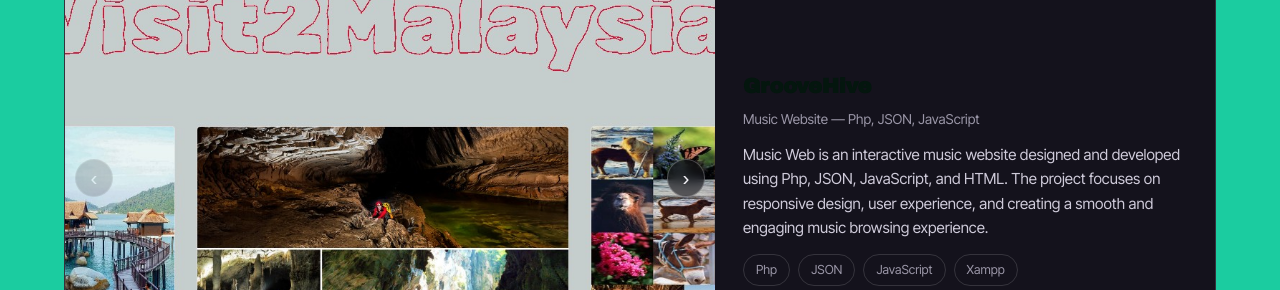
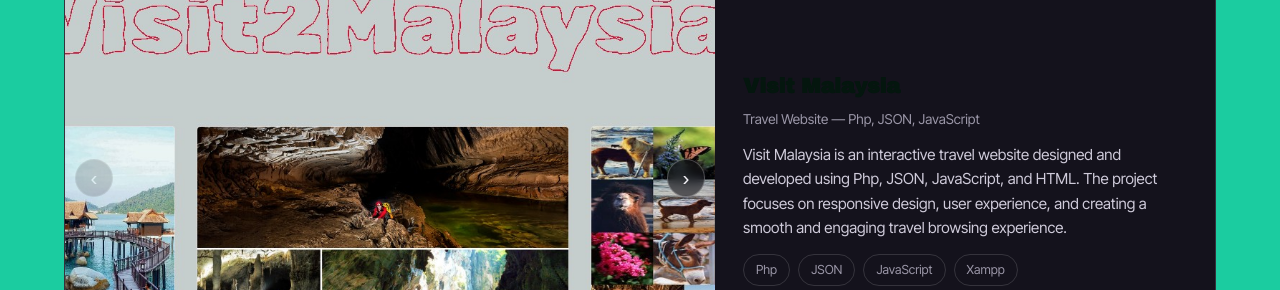
Before and after one commit to barnabasjames0402/Portfolio, a plain HTML site: page index.html in a window 1280 px wide. Shown: the part 4096-4386 px from the top of the page. Drawn offline with Linux system fonts and the light colour scheme; files whose address does not match are found by name.

Commit message:
description added

```diff
--- a/index.html
+++ b/index.html
@@ -375,11 +375,11 @@
     </div>
 
     <div class="webproj__info">
-      <h4 class="webproj__title">GrooveHive</h4>
-      <p class="webproj__kicker">Music Website — Php, JSON, JavaScript</p>
-      <p>Music Web is an interactive music website designed and developed using Php, JSON, JavaScript, and HTML.
+      <h4 class="webproj__title">Visit Malaysia</h4>
+      <p class="webproj__kicker">Travel Website — Php, JSON, JavaScript</p>
+      <p>Visit Malaysia is an interactive travel website designed and developed using Php, JSON, JavaScript, and HTML.
         The project focuses on responsive design, user experience,
-        and creating a smooth and engaging music browsing experience.</p>
+        and creating a smooth and engaging travel browsing experience.</p>
       <ul class="webproj__tags">
         <li>Php</li>
         <li>JSON</li>
```
